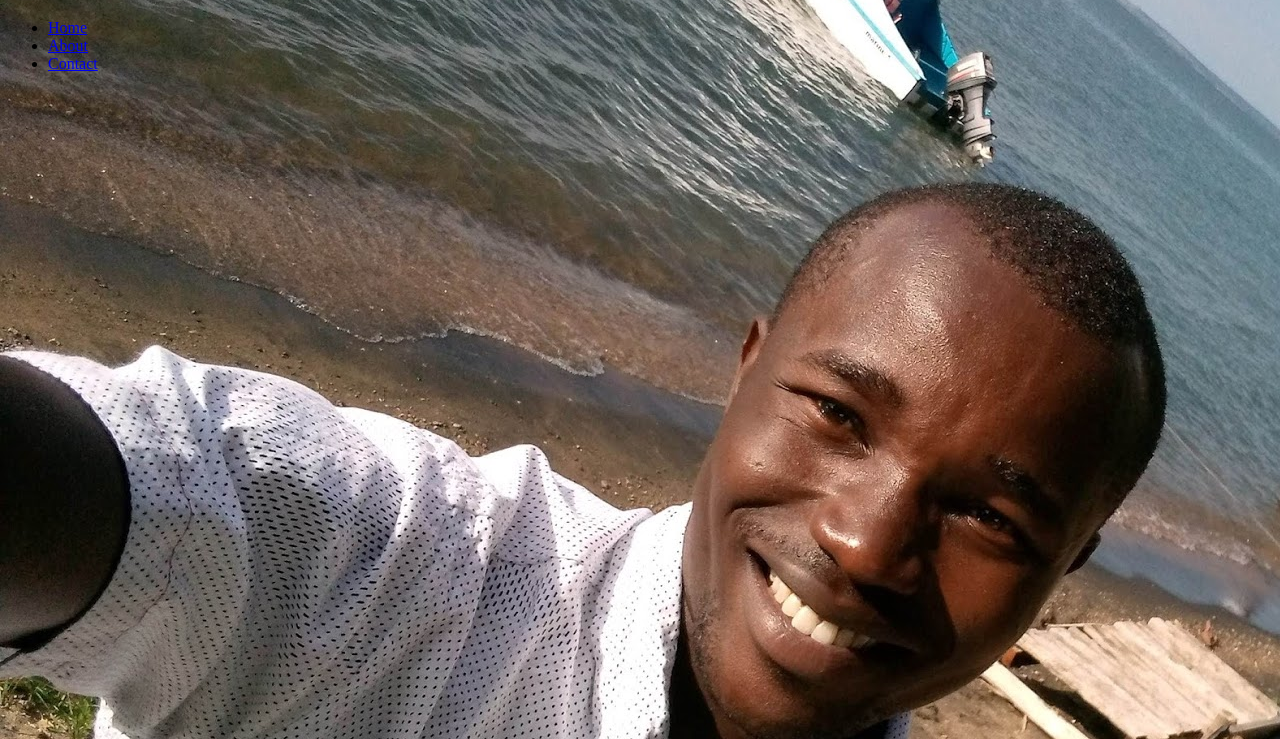
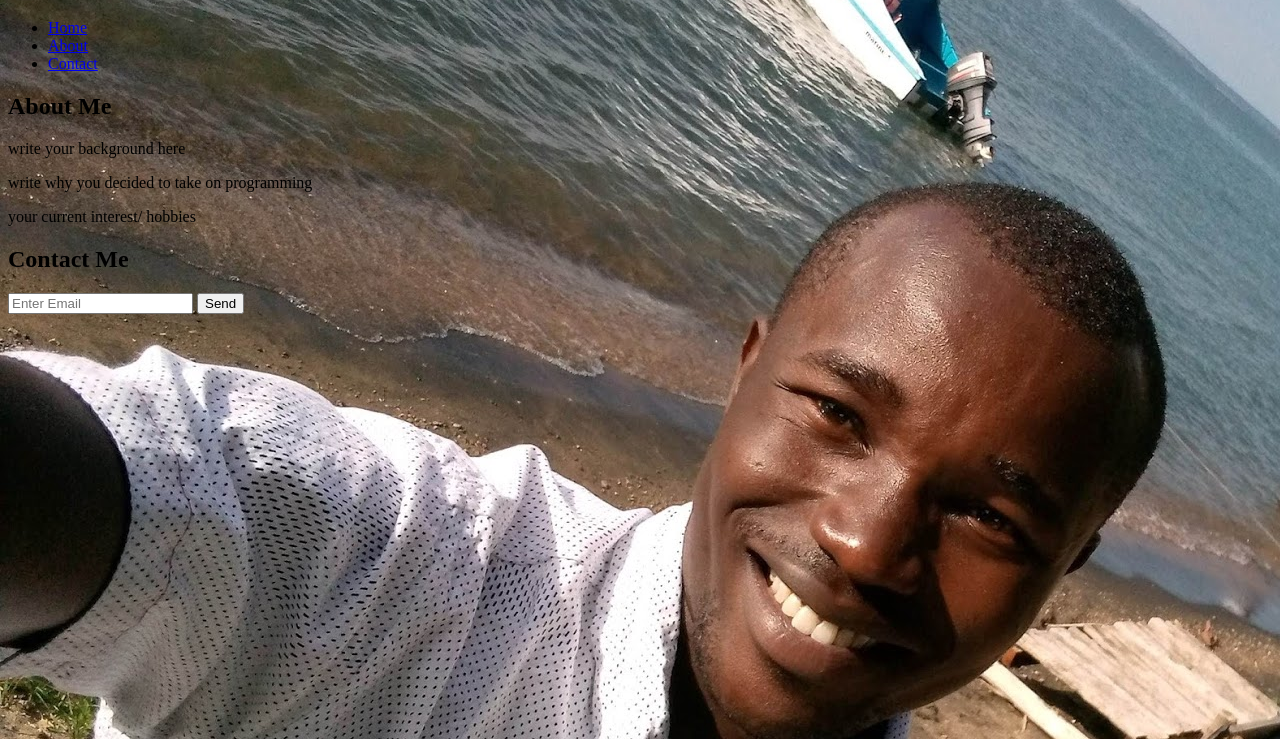
Before and after one commit to OlooJulius/portfolio_project, a plain HTML site: page index.html in a window 1280 px wide. Shown: the part 61-800 px from the top of the page. Drawn offline with Linux system fonts and the light colour scheme.

Commit message:
it will add form to the page

```diff
--- a/index.html
+++ b/index.html
@@ -26,7 +26,22 @@
     </header>
 
     <section id="showcase">
-        <div></div>
+        <div class="container">
+            <h1>About Me</h1>
+            <p>write your background here</p>
+            <p>write why you decided to take on programming</p>
+            <p>your current interest/ hobbies</p>
+        </div>
+    </section>
+
+    <section id="newslatter">
+        <div class="container">
+            <h1>Contact Me</h1>
+            <form>
+                <input type="email" placeholder="Enter Email">
+                <button type="submit" class="button1">Send</button>
+            </form>
+        </div>
     </section>
 </body>
 </html>
```
